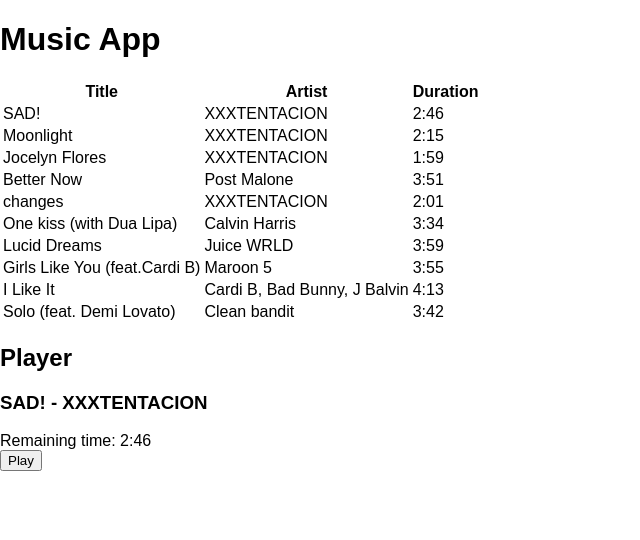
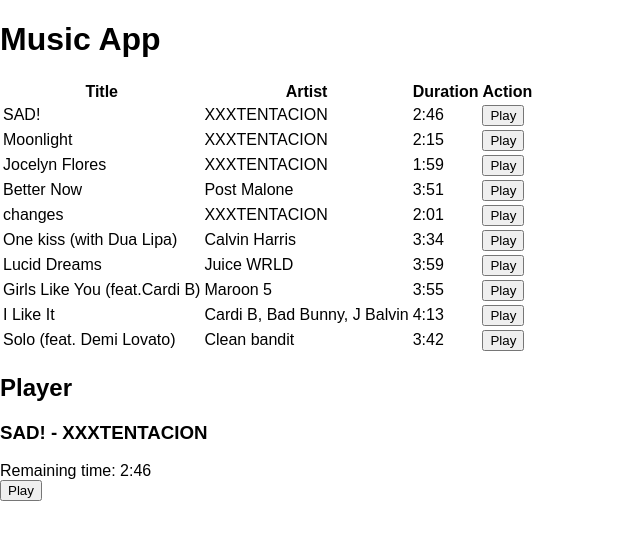
Before and after one commit to PatrickDai/lets-react, a React (Create React App) app: page /music in a window 1280 px wide. Shown: the top 540 px of the page, without its empty margins (0-640 px from the left). Built offline with nearby package versions, Linux system fonts and the light colour scheme.

Commit message:
Add Play button in music list

```diff
--- a/src/music/MusicApp.js
+++ b/src/music/MusicApp.js
@@ -12,8 +12,8 @@ export default class MusicApp extends Component {
     return (
       <div className='Music-App'>
         <h1> Music App </h1>
-        <MusicList musics={musics}/>
-        <MusicPlayer musics={this.state.currentPlayingList}></MusicPlayer>
+        <MusicList musics={musics} onPlay={(music, index) => this.player.togglePlay(music, index)} />
+        <MusicPlayer ref={(player) => this.player = player} musics={this.state.currentPlayingList}></MusicPlayer>
       </div>
     );
   }
--- a/src/music/MusicList.js
+++ b/src/music/MusicList.js
@@ -1,17 +1,23 @@
-import React  from 'react';
+import React from 'react';
 import humanReadableDuration from './duration.service';
+import MusicPlayButton from './MusicPlayButton';
 
 export default function MusicList(props) {
+  const { musics, onPlay } = props;
   const header = <tr>
     <th>Title</th>
     <th>Artist</th>
     <th>Duration</th>
+    <th>Action</th>
   </tr>;
-  const rows = props.musics.map((music, i) =>
+  const rows = musics.map((music, i) =>
     <tr key={i}>
       <td>{music.title}</td>
       <td>{music.artist}</td>
       <td>{humanReadableDuration(music.duration)}</td>
+      <td>
+        <MusicPlayButton onClick={() => onPlay(music, i)}/>
+      </td>
     </tr>
   );
   return (
--- /dev/null
+++ b/src/music/MusicPlayButton.js
@@ -0,0 +1,6 @@
+import React from 'react';
+
+export default function MusicPlayButton(props) {
+  const { onClick, isPlaying } = props;
+  return <button onClick={onClick}>{isPlaying ? 'Stop' : 'Play'}</button>
+}
--- a/src/music/MusicPlayer.js
+++ b/src/music/MusicPlayer.js
@@ -1,5 +1,6 @@
 import React, { Component } from 'react';
 import humanReadableDuration from './duration.service'
+import MusicPlayButton from './MusicPlayButton';
 
 export default class MusicPlayer extends Component {
   state = {
@@ -16,19 +17,25 @@ export default class MusicPlayer extends Component {
         <div>
           <h3>{music.title} - {music.artist}</h3>
           <div>Remaining time: {humanReadableDuration(this.state.timer || music.duration)}</div>
-          <button onClick={this.handlePlay.bind(this, music)}>{this.state.isPlaying ? 'Stop' : 'Play'}</button>
+          <MusicPlayButton onClick={this.togglePlay.bind(this, music, this.state.currentMusicIndex)}
+                           isPlaying={this.state.isPlaying}/>
         </div>
       </section>
     )
   }
 
-  handlePlay(music) {
-    const isPlaying = !this.state.isPlaying;
-    isPlaying ? this.play(music) : this.stop();
-    this.setState({ isPlaying });
+  togglePlay(music, musicIndex) {
+    if (this.state.isPlaying) {
+      this.stop()
+    }
+    if (musicIndex !== this.state.currentMusicIndex || !this.state.isPlaying) {
+      this.play(music);
+    }
+    this.setState({ currentMusicIndex: musicIndex });
   }
 
   play(music) {
+    this.setState({ isPlaying: true });
     const finishAt = Date.now() + music.duration;
     const tick = () => {
       const timeLeft = finishAt - Date.now();
@@ -48,6 +55,7 @@ export default class MusicPlayer extends Component {
   }
 
   stop() {
+    this.setState({ isPlaying: false });
     clearInterval(this.timerInterval);
   }
 
```
